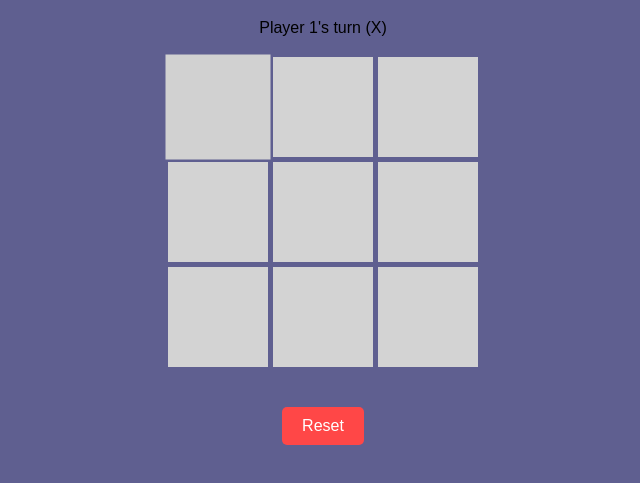
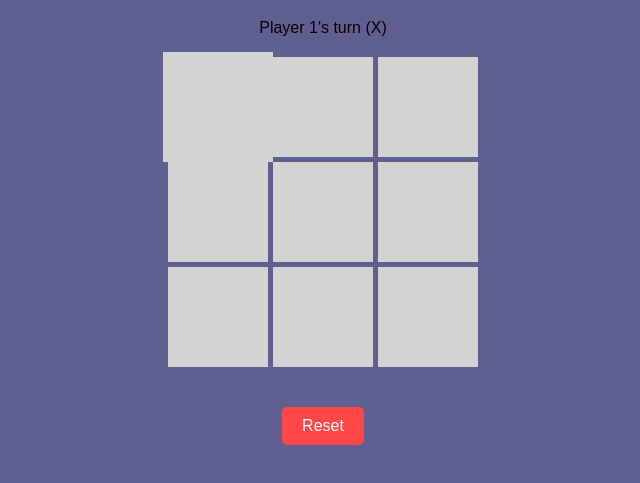
Before and after one commit to DenisMichalski/Tic-Tac-Toe, a plain HTML site: page index.html in a window 1280 px wide. In both pictures the pointer is over the element 535 px from the left and 167 px from the top of the page. Shown: the part 61-544 px from the top of the page, without its empty margins (317-957 px from the left). Drawn offline with Linux system fonts and the light colour scheme.

Commit message:
hover animations for more interactivity

```diff
--- a/style.css
+++ b/style.css
@@ -24,19 +24,19 @@ body {
   font-size: 2em;
   font-weight: bold;
   cursor: pointer;
-  transition: background-color 0.3s, transform 0.1s;
+  transition: background-color 0.3s, transform 0.2s;
 }
 
 .cell:hover {
-  background-color: #d1d1d1;
-  /* Etwas dunkler */
-  transform: scale(1.05);
-  /* Leichte Vergrößerung */
+  background-color: lightgray;
+/* A little darker */
+  transform: scale(1.1);
+/* Slight enlargement */
 }
 
 .cell:active {
   transform: scale(0.95);
-  /* Kleiner, wenn geklickt */
+/* Smaller when clicked */
 }
 
 #reset-btn {
@@ -53,18 +53,18 @@ body {
 
 #reset-btn:hover {
   background-color: #d43f3f;
-  /* Etwas dunkler beim Hover */
+/* Slightly darker when hovering */
   box-shadow: 0px 4px 10px rgba(0, 0, 0, 0.2);
 }
 
 #reset-btn:active {
   transform: scale(0.95);
-  /* Leicht gedrückt */
+/* Lightly pressed */
   box-shadow: 0px 2px 5px rgba(0, 0, 0, 0.1);
 }
 
 .cell {
-  /* Vorherige Styles bleiben */
+/* Previous styles remain */
   position: relative;
 }
 
```
